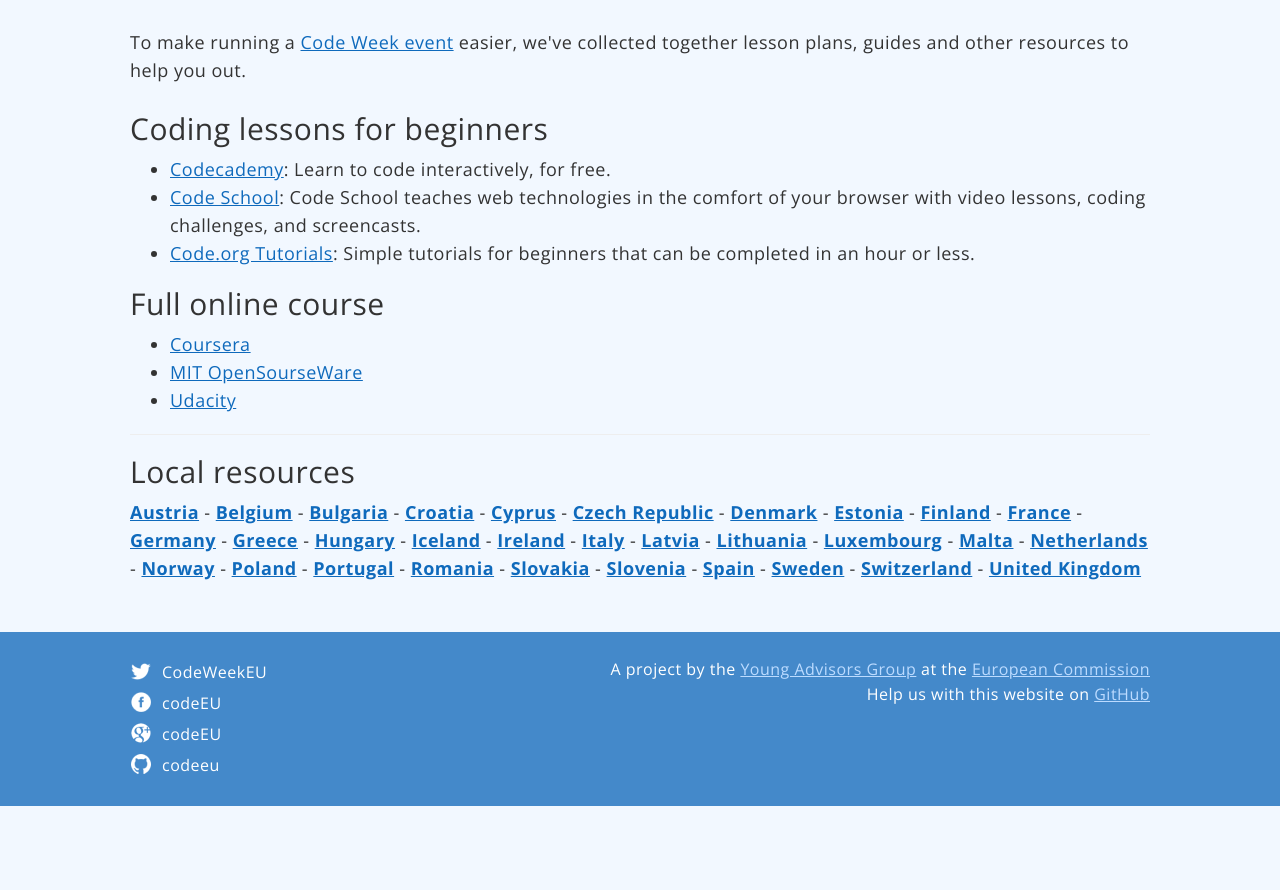
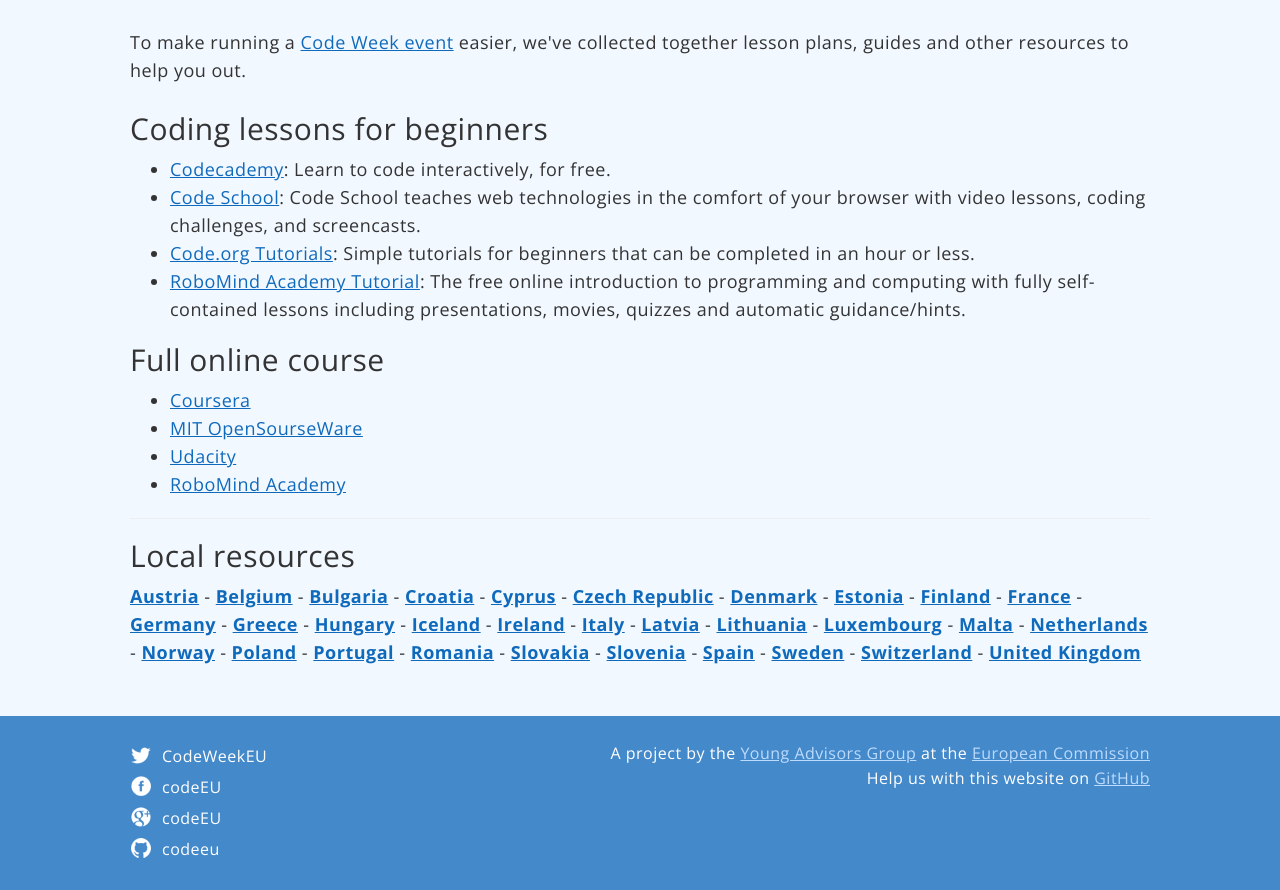
Before and after one commit to codeeu/codeeu.github.io, a Jekyll site: the page built from resources/index.html, in a window 1280 px wide, cut to the strip 167-1057 px from the top of the page. Built offline with Jekyll 4.4.1, drawn with Linux system fonts in a browser that asks for light colours; nearby versions of some CDN libraries; Markdown is read by kramdown in place of the engine named in the settings; before the commit the page ends 973 px from its top, so only the background shows below that.

Commit message:
Added RoboMind Academy to general resources and resources from the Netherlands

```diff
--- a/_config.yml
+++ b/_config.yml
@@ -1,6 +1,7 @@
 name: Europe Code Week
 markdown: redcarpet
-pygments: true
+highlighter: rouge
+encoding: utf-8
 
 contact:
     email: europecodes@gmail.com
--- a/resources/index.html
+++ b/resources/index.html
@@ -10,6 +10,7 @@
 	<li><a href="http://www.codecademy.com/">Codecademy</a>: Learn to code interactively, for free.</li>
 	<li><a href="https://www.codeschool.com">Code School</a>: Code School teaches web technologies in the comfort of your browser with video lessons, coding challenges, and screencasts.</li>
 	<li><a href="http://code.org/learn">Code.org Tutorials</a>: Simple tutorials for beginners that can be completed in an hour or less.</li>
+	<li><a href="https://www.robomindacademy.com//go/navigator/coursedetails?course=HourOfCode">RoboMind Academy Tutorial</a>: The free online introduction to programming and computing with fully self-contained lessons including presentations, movies, quizzes and automatic guidance/hints.</li>
 </ul>
 
 <h2>Full online course</h2>
@@ -17,6 +18,7 @@
 	<li><a href="https://www.coursera.org/courses?orderby=upcoming&cats=cs-programming">Coursera</a></li>
 	<li><a href="http://ocw.mit.edu/courses/electrical-engineering-and-computer-science/">MIT OpenSourseWare</a></li>
 	<li><a href="https://www.udacity.com/courses#!/all">Udacity</a></li>
+	<li><a href="https://www.robomindacademy.com/go/navigator/courses">RoboMind Academy</a></li>
 </ul>
 
 <hr />
```
Also changed, not shown: resources/netherlands/index.html (+6 -2 lines), img/partners/netherlands-robomindacademy.jpg (added).
